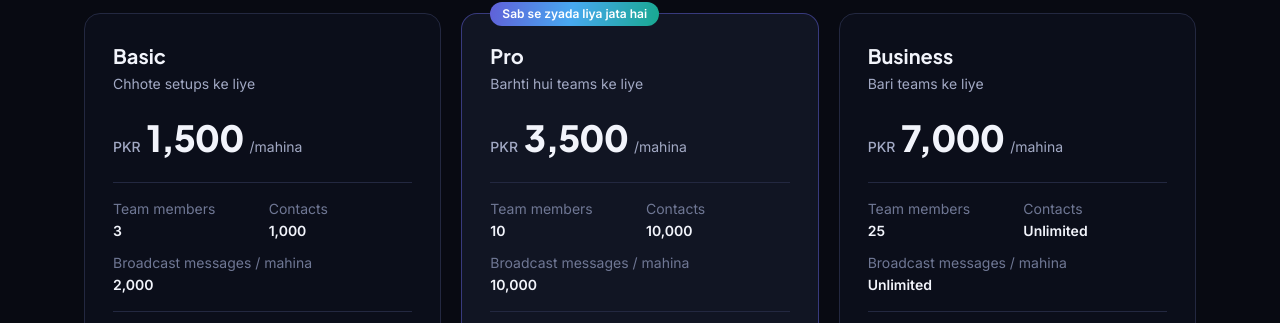
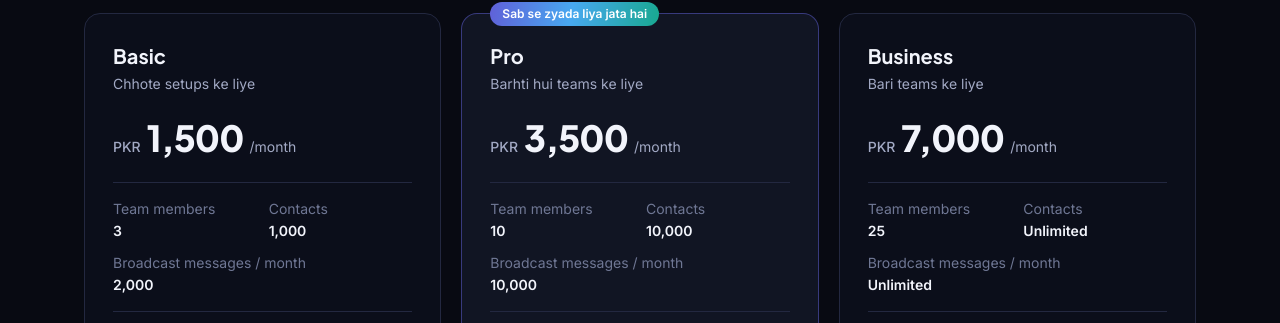
Before and after one commit to Sikandar-7/hashchat-web, a Next.js app: page / in a window 1280 px wide. Shown: the part 4149-4472 px from the top of the page. Built offline with nearby package versions, Linux system fonts and the light colour scheme.

Commit message:
copy(pricing): say month, not mahina
The plan cards read /mahina while the product's own subscription screen reads PKR/month. Same buyer, two words for the same thing, and the site was the odd one out. Month is what the app says and what people type.

```diff
--- a/src/components/pricing.tsx
+++ b/src/components/pricing.tsx
@@ -39,7 +39,7 @@ export function Pricing() {
               <span className="font-display text-4xl font-extrabold tracking-tight">
                 {fmt.format(p.price)}
               </span>
-              <span className="text-sm text-ink-muted">/mahina</span>
+              <span className="text-sm text-ink-muted">/month</span>
             </p>
 
             <dl className="mt-6 grid grid-cols-2 gap-3 border-y border-line py-4 text-sm">
@@ -54,7 +54,7 @@ export function Pricing() {
                 </dd>
               </div>
               <div className="col-span-2">
-                <dt className="text-ink-faint">Broadcast messages / mahina</dt>
+                <dt className="text-ink-faint">Broadcast messages / month</dt>
                 <dd className="mt-0.5 font-semibold">
                   {p.broadcasts === null
                     ? "Unlimited"
```
